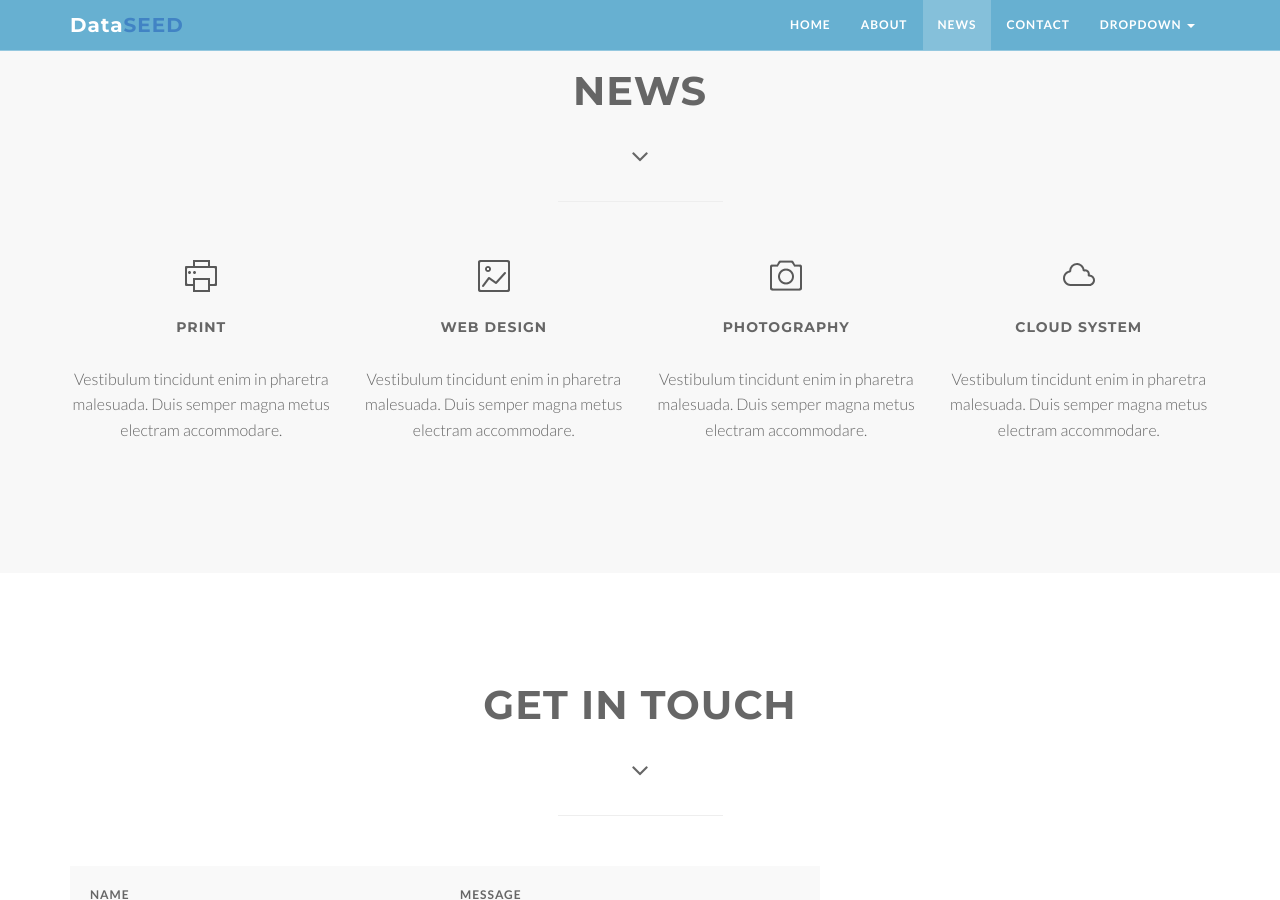
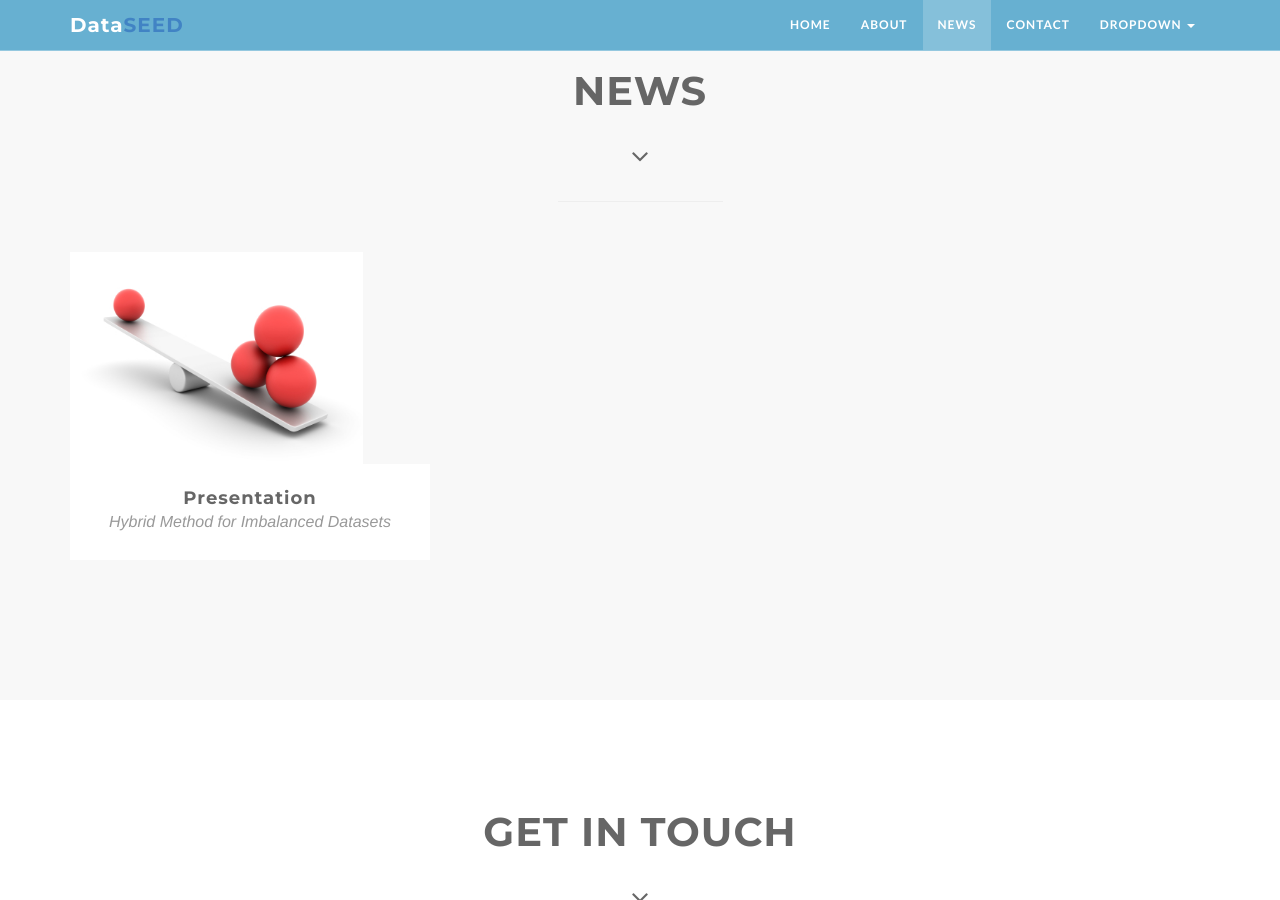
Before and after one commit to gaotx/gaotx.github.io, a Jekyll site: the page built from index.html, in a window 1280 px wide and 900 px high, scrolled down 3491 px. Built offline with Jekyll 4.4.1, drawn with Linux system fonts in a browser that asks for light colours.

Commit message:
Added presentation in news

```diff
--- a/css/main.css
+++ b/css/main.css
@@ -223,6 +223,172 @@ section h3.section-subheading {
 	color: #4183C4;
 }
 
+/* portfolio */
+
+#portfolio .portfolio-item {
+    right: 0;
+    margin: 0 0 15px;
+}
+
+#portfolio .portfolio-item .portfolio-link {
+    display: block;
+    position: relative;
+    margin: 0 auto;
+    max-width: 400px;
+}
+
+#portfolio .portfolio-item .portfolio-link .portfolio-hover {
+    position: absolute;
+    width: 100%;
+    height: 100%;
+    opacity: 0;
+    background: #4183C4;
+    -webkit-transition: all ease .5s;
+    -moz-transition: all ease .5s;
+    transition: all ease .5s;
+}
+
+#portfolio .portfolio-item .portfolio-link .portfolio-hover:hover {
+    opacity: 1;
+}
+
+#portfolio .portfolio-item .portfolio-link .portfolio-hover .portfolio-hover-content {
+    position: absolute;
+    top: 50%;
+    width: 100%;
+    height: 20px;
+    margin-top: -12px;
+    text-align: center;
+    font-size: 20px;
+    color: #fff;
+}
+
+#portfolio .portfolio-item .portfolio-link .portfolio-hover .portfolio-hover-content i {
+    margin-top: -12px;
+}
+
+#portfolio .portfolio-item .portfolio-link .portfolio-hover .portfolio-hover-content h3,
+#portfolio .portfolio-item .portfolio-link .portfolio-hover .portfolio-hover-content h4 {
+    margin: 0;
+}
+
+#portfolio .portfolio-item .portfolio-caption {
+    margin: 0 auto;
+    padding: 25px;
+    max-width: 400px;
+    text-align: center;
+    background-color: #fff;
+}
+
+#portfolio .portfolio-item .portfolio-caption h4 {
+    margin: 0;
+    text-transform: none;
+}
+
+#portfolio .portfolio-item .portfolio-caption p {
+    margin: 0;
+    font-family: "Droid Serif","Helvetica Neue",Helvetica,Arial,sans-serif;
+    font-size: 16px;
+    font-style: italic;
+}
+
+#portfolio * {
+    z-index: 2;
+}
+
+@media(min-width:767px) {
+    #portfolio .portfolio-item {
+        margin: 0 0 30px;
+    }
+}
+
+#portfolio .img-framework {
+    height: 212px;
+    width: 293px;
+}
+
+.justify {
+    text-align: justify;
+}
+
+/* portfolio-modal */
+
+.portfolio-modal .modal-content {
+    padding: 100px 0;
+    min-height: 100%;
+    border: 0;
+    border-radius: 0;
+    text-align: center;
+    background-clip: border-box;
+    -webkit-box-shadow: none;
+    box-shadow: none;
+}
+
+.portfolio-modal .modal-content h2 {
+    margin-bottom: 15px;
+    font-size: 3em;
+}
+
+.portfolio-modal .modal-content p {
+    margin-bottom: 30px;
+}
+
+.portfolio-modal .modal-content p.item-intro {
+    margin: 20px 0 30px;
+    font-family: "Droid Serif","Helvetica Neue",Helvetica,Arial,sans-serif;
+    font-size: 16px;
+    font-style: italic;
+}
+
+.portfolio-modal .modal-content ul.list-inline {
+    margin-top: 0;
+    margin-bottom: 30px;
+}
+
+.portfolio-modal .modal-content img {
+    margin-bottom: 30px;
+}
+
+.portfolio-modal .close-modal {
+    position: absolute;
+    top: 25px;
+    right: 25px;
+    width: 75px;
+    height: 75px;
+    background-color: transparent;
+    cursor: pointer;
+}
+
+.portfolio-modal .close-modal:hover {
+    opacity: .3;
+}
+
+.portfolio-modal .close-modal .lr {
+    z-index: 1051;
+    width: 1px;
+    height: 75px;
+    margin-left: 35px;
+    background-color: #222;
+    -webkit-transform: rotate(45deg);
+    -ms-transform: rotate(45deg);
+    transform: rotate(45deg);
+}
+
+.portfolio-modal .close-modal .lr .rl {
+    z-index: 1052;
+    width: 1px;
+    height: 75px;
+    background-color: #222;
+    -webkit-transform: rotate(90deg);
+    -ms-transform: rotate(90deg);
+    transform: rotate(90deg);
+}
+
+.portfolio-modal .modal-backdrop {
+    display: none;
+    opacity: 0;
+}
+
 /* footer */
 
 footer a {
--- a/index.html
+++ b/index.html
@@ -23,7 +23,7 @@ layout: default
       <ul class="nav navbar-nav">
         <li class="active"><a href="#intro">Home</a></li>
         <li><a href="#about">About</a></li>
-        <li><a href="#news">News</a></li>
+        <li><a href="#portfolio">News</a></li>
         <li><a href="#contact">Contact</a></li>
         <li class="dropdown">
           <a href="#" class="dropdown-toggle" data-toggle="dropdown">Dropdown <b class="caret"></b></a>
@@ -163,7 +163,7 @@ layout: default
 	<!-- /Section: about -->
 
 	<!-- Section: news -->
-    <section id="news" class="home-section text-center bg-gray">
+    <section id="portfolio" class="home-section text-center bg-gray">
 
 		<div class="heading-about">
 			<div class="container">
@@ -173,7 +173,6 @@ layout: default
 					<div class="section-heading">
 					<h2>News</h2>
 					<i class="fa fa-2x fa-angle-down"></i>
-
 					</div>
 					</div>
 				</div>
@@ -187,58 +186,21 @@ layout: default
 				</div>
 			</div>
 	        <div class="row">
-            <div class="col-sm-3 col-md-3">
-				<div class="wow fadeInLeft" data-wow-delay="0.2s">
-                <div class="service-box">
-					<div class="service-icon">
-						<img src="img/icons/service-icon-1.png" alt="" />
-					</div>
-					<div class="service-desc">
-						<h5>Print</h5>
-						<p>Vestibulum tincidunt enim in pharetra malesuada. Duis semper magna metus electram accommodare.</p>
+                <div class="col-md-4 col-sm-6 portfolio-item">
+                    <a href="#portfolioModal1" class="portfolio-link" data-toggle="modal">
+                        <div class="portfolio-hover">
+                            <div class="portfolio-hover-content">
+                                <i class="fa fa-plus fa-3x"></i>
                             </div>
                         </div>
+                        <img src="img/portfolio/imbalance.jpg" class="img-responsive img-framework" alt="">
+                    </a>
+                    <div class="portfolio-caption">
+                        <h4>Presentation</h4>
+                        <p class="text-muted">Hybrid Method for Imbalanced Datasets</p>
                     </div>
                 </div>
-			<div class="col-sm-3 col-md-3">
-				<div class="wow fadeInUp" data-wow-delay="0.2s">
-                <div class="service-box">
-					<div class="service-icon">
-						<img src="img/icons/service-icon-2.png" alt="" />
-					</div>
-					<div class="service-desc">
-						<h5>Web Design</h5>
-						<p>Vestibulum tincidunt enim in pharetra malesuada. Duis semper magna metus electram accommodare.</p>
-					</div>
-                </div>
-				</div>
-            </div>
-			<div class="col-sm-3 col-md-3">
-				<div class="wow fadeInUp" data-wow-delay="0.2s">
-                <div class="service-box">
-					<div class="service-icon">
-						<img src="img/icons/service-icon-3.png" alt="" />
-					</div>
-					<div class="service-desc">
-						<h5>Photography</h5>
-						<p>Vestibulum tincidunt enim in pharetra malesuada. Duis semper magna metus electram accommodare.</p>
-					</div>
-                </div>
-				</div>
-            </div>
-			<div class="col-sm-3 col-md-3">
-				<div class="wow fadeInRight" data-wow-delay="0.2s">
-                <div class="service-box">
-					<div class="service-icon">
-						<img src="img/icons/service-icon-4.png" alt="" />
-					</div>
-					<div class="service-desc">
-						<h5>Cloud System</h5>
-						<p>Vestibulum tincidunt enim in pharetra malesuada. Duis semper magna metus electram accommodare.</p>
-					</div>
-                </div>
-				</div>
-            </div>
+
             </div>
 		</div>
 	</section>
@@ -315,3 +277,37 @@ layout: default
 		</div>
 	</section>
 	<!-- /Section: contact -->
+
+	<!-- Portfolio Modals -->
+    <!-- Use the modals below to showcase details about your portfolio projects! -->
+
+    <!-- Portfolio Modal 1 -->
+    <div class="portfolio-modal modal fade" id="portfolioModal1" tabindex="-1" role="dialog" aria-hidden="true">
+        <div class="modal-content">
+            <div class="close-modal" data-dismiss="modal">
+                <div class="lr">
+                    <div class="rl">
+                    </div>
+                </div>
+            </div>
+            <div class="container">
+                <div class="row">
+                    <div class="col-lg-8 col-lg-offset-2">
+                        <div class="modal-body">
+                            <!-- Project Details Go Here -->
+                            <h2>Hybrid Method for Imbalanced Datasets</h2>
+                            <p class="item-intro text-muted"></p>
+                            <img class="img-responsive" src="img/portfolio/weather_example.png" alt="">
+                            <img class="img-responsive" src="img/portfolio/hybrid.png" alt="">
+                            <p class="justify">The area of imbalanced dataset has been attracted growing attention from both academia and industry, because it poses a serious issues for so many supervised learning problems, that is, most of data are in majority class, while only limited number of data are in minority class. In this case, if all data are used to be training dataset in order to fit a classic classifier, the classifier tends to classify all data to majority class by ignoring minority data as noise. Hence, it is very important to select suitable training dataset in the prepossessing stage for classification of im- balanced dataset. We propose an combination approach based on SMOTE (Synthetic Minority Over-sampling Technique) and instance selection approaches. The experimental results show that the proposed combination approach can help classifiers to achieve better performance. <a href="http://gaotx.com/presentations">Read more.</a></p>
+                            <ul class="list-inline">
+                                <li>Date: April 17, 2015</li>
+                                <li>Speaker: Tianxiang Gao</li>
+                            </ul>
+                            <button type="button" class="btn btn-primary" data-dismiss="modal"><i class="fa fa-times"></i> Close</button>
+                        </div>
+                    </div>
+                </div>
+            </div>
+        </div>
+    </div>
```
Also changed, not shown: img/portfolio/hybrid.png (added), img/portfolio/imbalance.jpg (added), img/portfolio/roundicons-free.png (added), img/portfolio/roundicons.png (added), img/portfolio/weather_example.png (added). Lines whose indentation alone changed are shown as unchanged.
